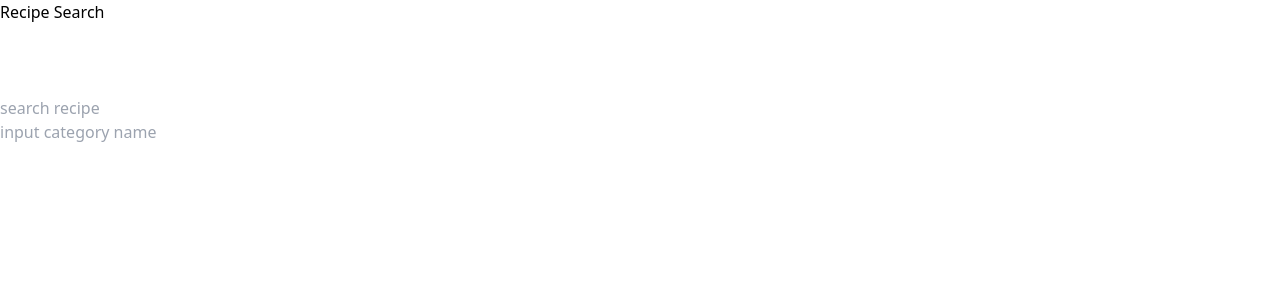
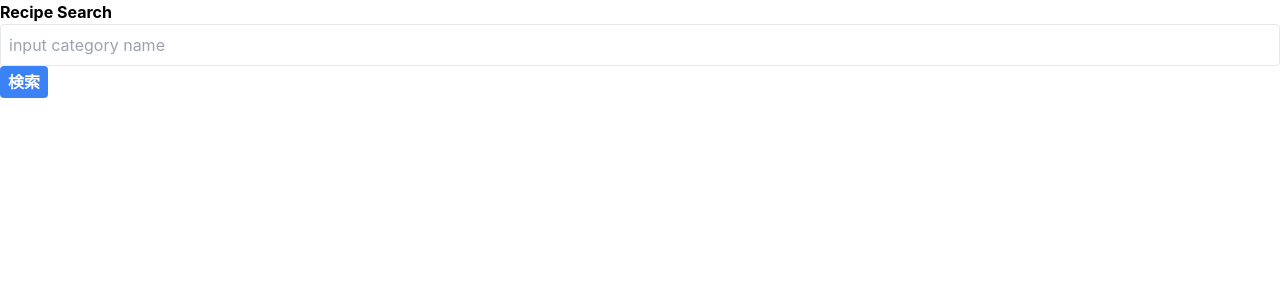
Before and after one commit to taiyou1116/tauri-recipe-search, a React (Vite) app: page / in a window 1280 px wide. Shown: the top 300 px of the page. Built offline with nearby package versions, Linux system fonts and the light colour scheme.

Commit message:
Navigationに検索機能を移動

```diff
--- a/index.html
+++ b/index.html
@@ -5,6 +5,7 @@
     <link rel="icon" type="image/svg+xml" href="/vite.svg" />
     <meta name="viewport" content="width=device-width, initial-scale=1.0" />
     <title>Tauri + React + TS</title>
+    <link rel="stylesheet" href="./src/output.css">
   </head>
 
   <body>
--- a/src/App.tsx
+++ b/src/App.tsx
@@ -1,5 +1,4 @@
 import { useState } from "react";
-import "./App.css";
 import { useStore } from "./store/store";
 
 import NavigationbarComponent from "./components/Navigationbar";
@@ -14,9 +13,11 @@ export default function App() {
 
   return (
     <div>
-      <NavigationbarComponent />
-      <input type="text" placeholder="input category name" onChange={(name) => setCategoryName(name.target.value)}/>
-      <button onClick={() => onGetRecipeData(categoryName)}/>
+      <NavigationbarComponent
+        categoryName={categoryName}
+        setCategoryName={setCategoryName}
+        onGetRecipeData={onGetRecipeData}
+      />
 
       { recipeList.map((recipe) => (
         <div>
--- a/src/components/Navigationbar.tsx
+++ b/src/components/Navigationbar.tsx
@@ -1,23 +1,29 @@
 
+type Props = {
+  categoryName: string;
+  setCategoryName: React.Dispatch<React.SetStateAction<string>>;
+  onGetRecipeData: (name: string) => void,
+}
 
+export default function NavigationbarComponent(props: Props) {
+  const { categoryName, setCategoryName, onGetRecipeData } = props;
 
-export default function NavigationbarComponent() {
-
-    function getRecipeFromSearch() {
-
-    }
-
-    return (
+  return (
     <div>
-      <h1>Recipe Search</h1>
-      <nav>
-        <ul>
-          <li><a href="#home" style={{ color: 'white' }}>ホーム</a></li>
-          <li><a href="#about" style={{ color: 'white' }}>アバウト</a></li>
-          <li><a href="#contact" style={{ color: 'white' }}>コンタクト</a></li>
-          <li><input type="text" placeholder="search recipe" onChange={() => getRecipeFromSearch()}/></li>
-        </ul>
-      </nav>
+      <h1 className="font-bold">Recipe Search</h1>
+      <input
+        type="text"
+        placeholder="input category name"
+        value={categoryName}
+        onChange={(e) => setCategoryName(e.target.value)}
+        className="border p-2 rounded w-full focus:outline-none focus:border-blue-500"
+      />
+      <button
+        className="bg-blue-500 hover:bg-blue-700 text-white font-bold py-1 px-2 rounded"
+        onClick={() => onGetRecipeData(categoryName)}
+      >
+        検索
+      </button>
     </div>
-    )
+  );
 }
--- a/src/components/Recipe.tsx
+++ b/src/components/Recipe.tsx
@@ -8,9 +8,9 @@ export default function RecipeComponent(props: RecipeProps) {
     const { recipeTitle, recipeImg } = props;
 
   return (
-    <div>
-      <p>{ recipeTitle }</p>
-      <img src={ recipeImg } alt="レシピの画像"/>
-    </div>
+    <>
+      <h1 className="text-xl font-semibold mb-4">{recipeTitle}</h1>
+      <img src={recipeImg} alt="レシピの画像" className="w-full h-auto"/>
+    </>
   )
 }
--- a/src/output.css
+++ b/src/output.css
@@ -533,3 +533,97 @@ video {
   --tw-backdrop-saturate:  ;
   --tw-backdrop-sepia:  ;
 }
+
+.mb-4 {
+  margin-bottom: 1rem;
+}
+
+.flex {
+  display: flex;
+}
+
+.h-auto {
+  height: auto;
+}
+
+.w-full {
+  width: 100%;
+}
+
+.items-center {
+  align-items: center;
+}
+
+.justify-items-center {
+  justify-items: center;
+}
+
+.rounded {
+  border-radius: 0.25rem;
+}
+
+.border {
+  border-width: 1px;
+}
+
+.bg-blue-500 {
+  --tw-bg-opacity: 1;
+  background-color: rgb(59 130 246 / var(--tw-bg-opacity));
+}
+
+.p-2 {
+  padding: 0.5rem;
+}
+
+.px-2 {
+  padding-left: 0.5rem;
+  padding-right: 0.5rem;
+}
+
+.py-1 {
+  padding-top: 0.25rem;
+  padding-bottom: 0.25rem;
+}
+
+.text-xl {
+  font-size: 1.25rem;
+  line-height: 1.75rem;
+}
+
+.font-bold {
+  font-weight: 700;
+}
+
+.font-semibold {
+  font-weight: 600;
+}
+
+.text-white {
+  --tw-text-opacity: 1;
+  color: rgb(255 255 255 / var(--tw-text-opacity));
+}
+
+body {
+  overflow: hidden;
+  margin: 0;
+  font-family: -apple-system, BlinkMacSystemFont, 'Segoe UI', 'Roboto', 'Oxygen',
+    'Ubuntu', 'Cantarell', 'Fira Sans', 'Droid Sans', 'Helvetica Neue',
+    sans-serif;
+  -webkit-font-smoothing: antialiased;
+  -moz-osx-font-smoothing: grayscale;
+}
+
+.hover\:bg-blue-700:hover {
+  --tw-bg-opacity: 1;
+  background-color: rgb(29 78 216 / var(--tw-bg-opacity));
+}
+
+.focus\:border-blue-500:focus {
+  --tw-border-opacity: 1;
+  border-color: rgb(59 130 246 / var(--tw-border-opacity));
+}
+
+.focus\:outline-none:focus {
+  outline: 2px solid transparent;
+  outline-offset: 2px;
+}
--- a/src/store/store.ts
+++ b/src/store/store.ts
@@ -17,7 +17,6 @@ export const useStore = create<State>((set, get) => ({
             return;
         }
 
-        console.log(result);
         set({ recipeList: result })
     },
     selectRecipe: () => {
--- a/src/styles.css
+++ b/src/styles.css
@@ -1,3 +1,13 @@
-@import 'tailwindcss/base';
-@import 'tailwindcss/components';
-@import 'tailwindcss/utilities';
+@tailwind base;
+@tailwind components;
+@tailwind utilities;
+
+body {
+  overflow: hidden;
+  margin: 0;
+  font-family: -apple-system, BlinkMacSystemFont, 'Segoe UI', 'Roboto', 'Oxygen',
+    'Ubuntu', 'Cantarell', 'Fira Sans', 'Droid Sans', 'Helvetica Neue',
+    sans-serif;
+  -webkit-font-smoothing: antialiased;
+  -moz-osx-font-smoothing: grayscale;
+}
```
